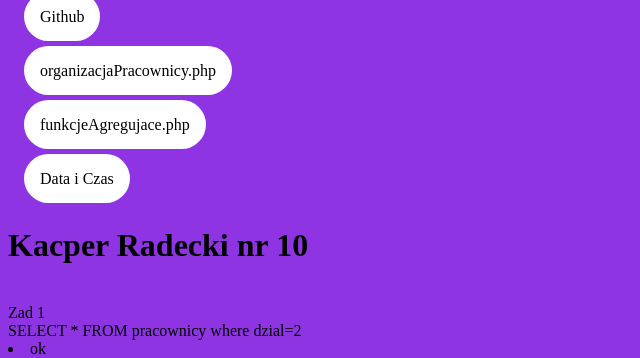
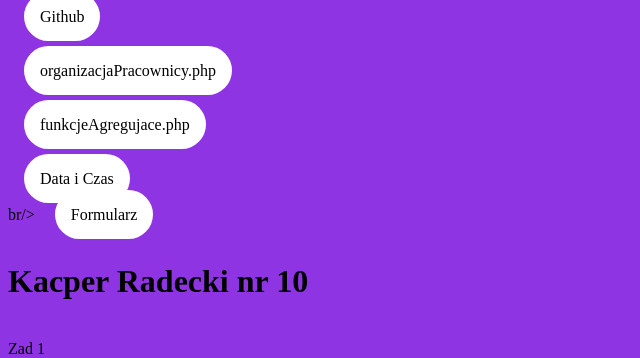
Before and after one commit to AD-2018/sql-php-pierwsza_strona-RadeckiKacper, a PHP site: page / in a window 1280 px wide. Shown: the top 358 px of the page, without its empty margins (0-640 px from the left). Run offline with PHP 8.4, Linux system fonts and the light colour scheme; data that the repository does not hold is empty.

Commit message:
Update index.php

```diff
--- a/index.php
+++ b/index.php
@@ -13,6 +13,9 @@
         <br/>
         <br/>
         <a href="data.php">Data i Czas</a></br>
+    <br/>
+    br/>
+        <a href="formularz.html">Formularz</a></br>
     <br/>
     </div>
     <h1>Kacper Radecki nr 10</h1>
```
